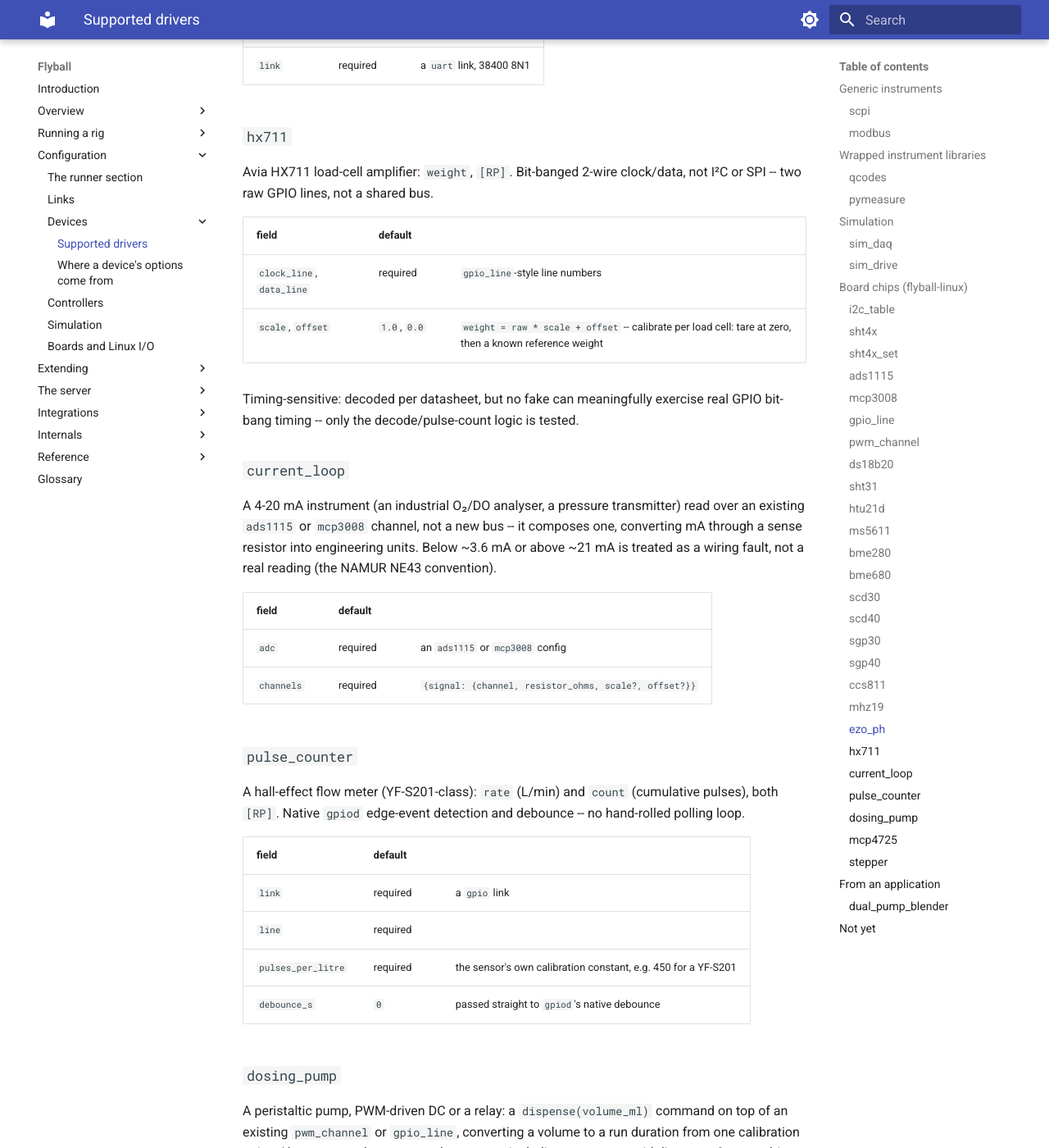
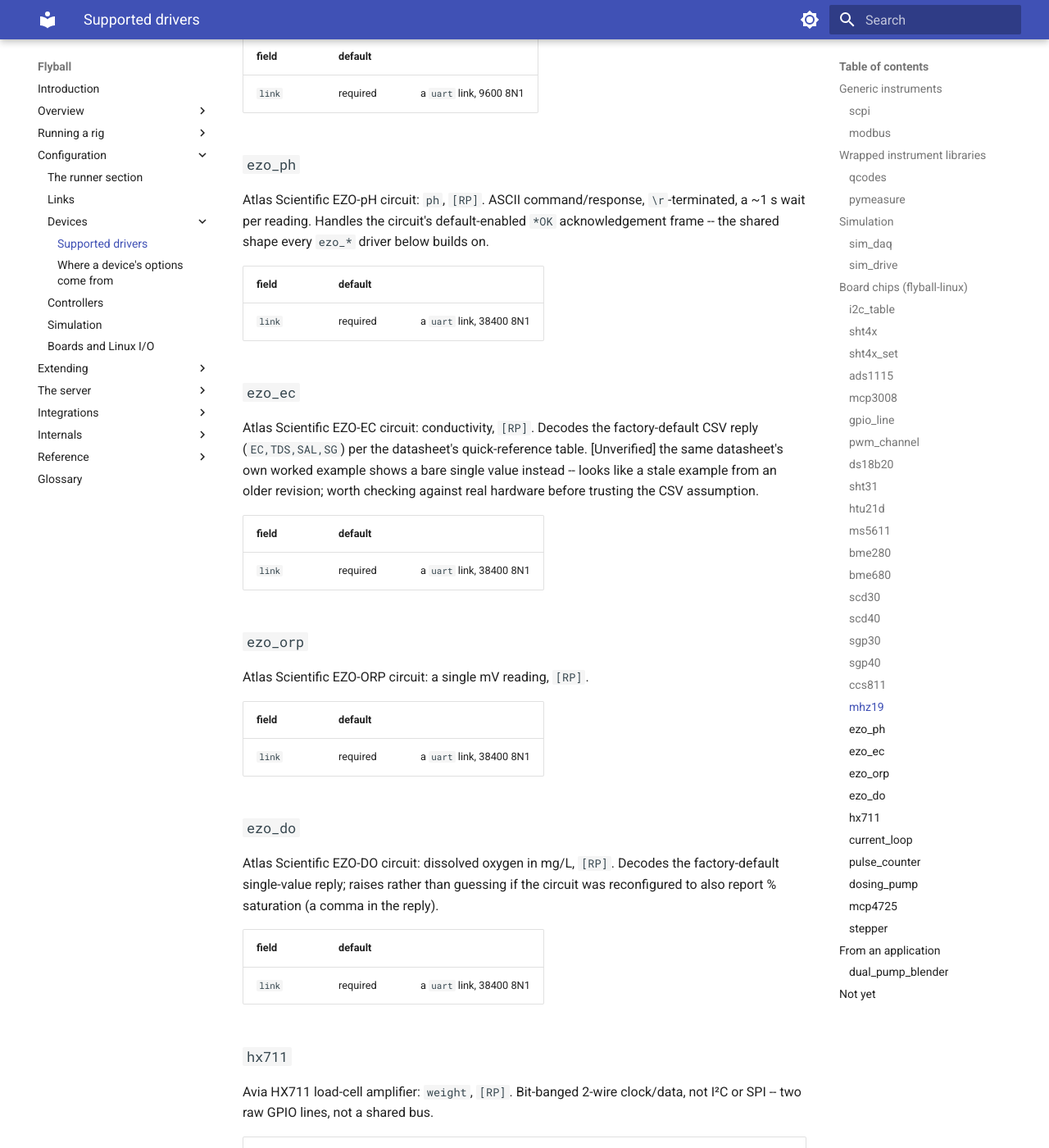
Before and after one commit to bengineer42/flyball, an MkDocs documentation site: the page built from book/src/2-config/devices/drivers.md, in a window 1280 px wide and 1400 px high, scrolled down 13363 px. Shown: the whole window at 82% size. Built offline with MkDocs 1.6.1 and Material for MkDocs 9.7.7, drawn with Linux system fonts in a browser that asks for light colours; the version menu is left out; some of the changed text lies outside the part shown.

Commit message:
manifest+book: document ezo_ec, ezo_orp, ezo_do (built tonight, were marked planned)

```diff
--- a/book/src/2-config/devices/drivers.md
+++ b/book/src/2-config/devices/drivers.md
@@ -34,7 +34,7 @@ one of the board drivers; a simulation the two `sim_*`. If none fits,
 | [`sgp30`](#sgp30), [`sgp40`](#sgp40) | Sensirion eCO₂ / TVOC / VOC index | `i2c` | `flyball-linux` |
 | [`ccs811`](#ccs811) | ams eCO₂ / TVOC | `i2c` | `flyball-linux` |
 | [`mhz19`](#mhz19) | Winsen CO₂ | `uart` | `flyball-linux` |
-| [`ezo_ph`](#ezo_ph) | Atlas Scientific pH circuit | `uart` | `flyball-linux` |
+| [`ezo_ph`](#ezo_ph), [`ezo_ec`](#ezo_ec), [`ezo_orp`](#ezo_orp), [`ezo_do`](#ezo_do) | Atlas Scientific pH / EC / ORP / dissolved-oxygen circuits | `uart` | `flyball-linux` |
 | [`hx711`](#hx711) | a load cell amplifier | two `gpio_line`s | `flyball-linux` |
 | [`current_loop`](#current_loop) | a 4-20 mA instrument, over an existing ADC | `ads1115`/`mcp3008` | `flyball-linux` |
 | [`pulse_counter`](#pulse_counter) | a hall-effect flow meter | `gpio` | `flyball-linux` |
@@ -438,7 +438,40 @@ ASCII -- a request/reply pair per read, checksummed.
 
 Atlas Scientific EZO-pH circuit: `ph`, `[RP]`. ASCII command/response,
 `\r`-terminated, a ~1 s wait per reading. Handles the circuit's
-default-enabled `*OK` acknowledgement frame.
+default-enabled `*OK` acknowledgement frame -- the shared shape every
+`ezo_*` driver below builds on.
+
+| field | default | |
+| --- | --- | --- |
+| `link` | required | a `uart` link, 38400 8N1 |
+
+### `ezo_ec`
+
+Atlas Scientific EZO-EC circuit: conductivity, `[RP]`. Decodes the
+factory-default CSV reply (`EC,TDS,SAL,SG`) per the datasheet's
+quick-reference table. [Unverified] the same datasheet's own worked
+example shows a bare single value instead -- looks like a stale example
+from an older revision; worth checking against real hardware before
+trusting the CSV assumption.
+
+| field | default | |
+| --- | --- | --- |
+| `link` | required | a `uart` link, 38400 8N1 |
+
+### `ezo_orp`
+
+Atlas Scientific EZO-ORP circuit: a single mV reading, `[RP]`.
+
+| field | default | |
+| --- | --- | --- |
+| `link` | required | a `uart` link, 38400 8N1 |
+
+### `ezo_do`
+
+Atlas Scientific EZO-DO circuit: dissolved oxygen in mg/L, `[RP]`.
+Decodes the factory-default single-value reply; raises rather than
+guessing if the circuit was reconfigured to also report % saturation
+(a comma in the reply).
 
 | field | default | |
 | --- | --- | --- |
```
Also changed, not shown: 1 other file.
